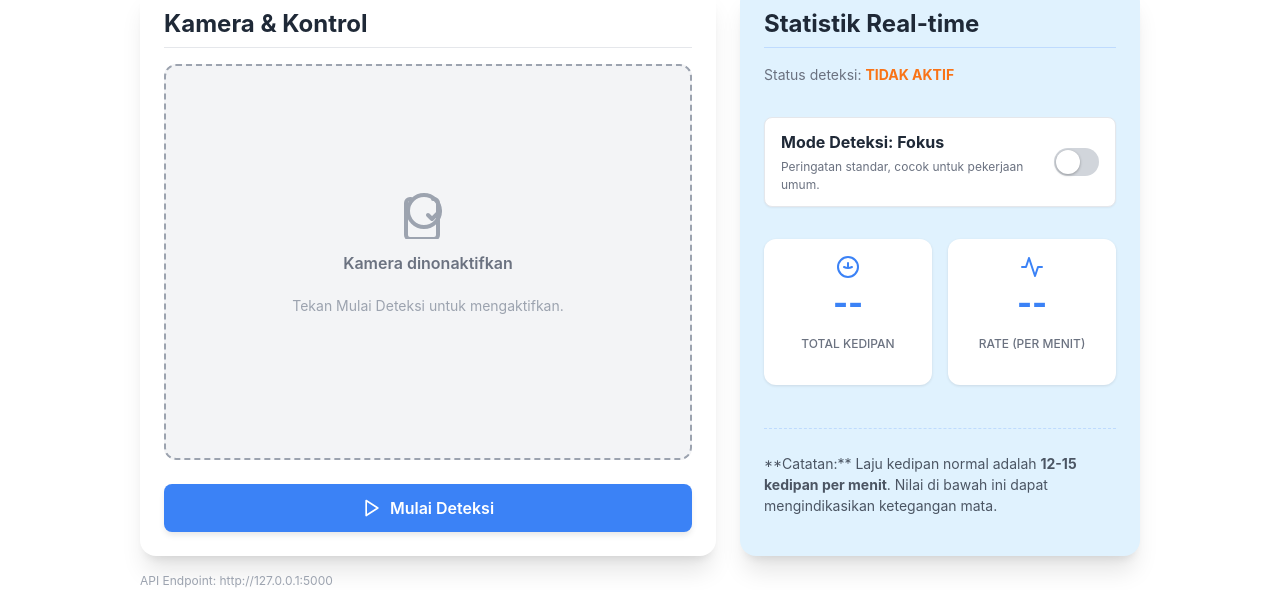
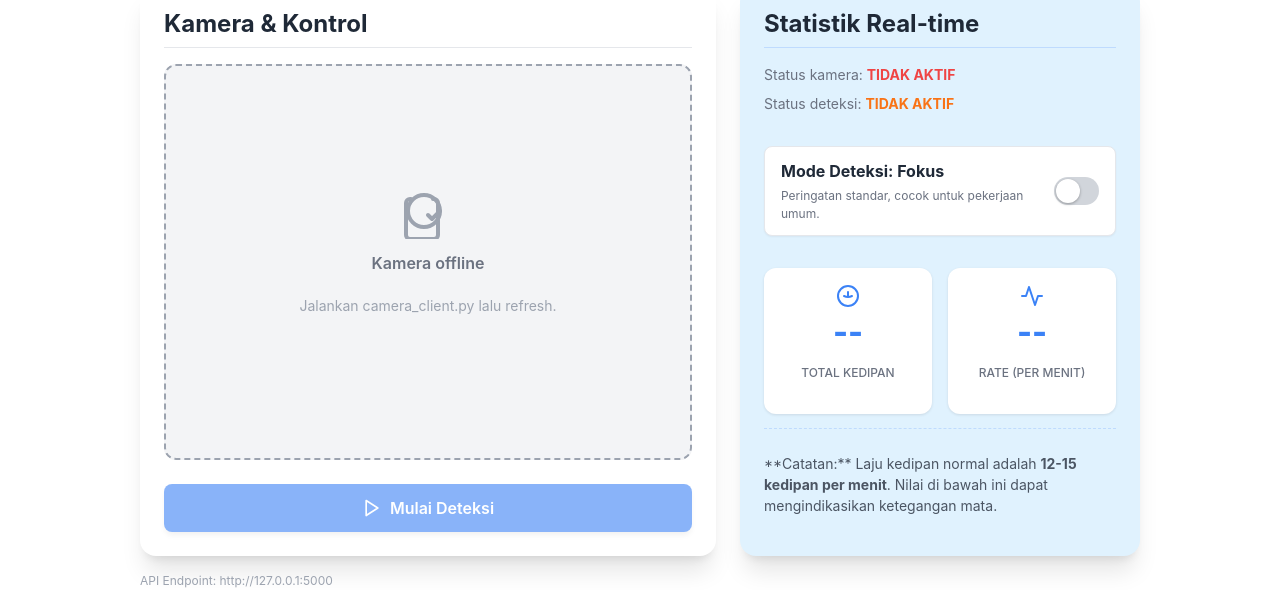
Before and after one commit to naylamutiara03/Smart-Eye, a React (Create React App) app in the folder frontend/: page /detect in a window 1280 px wide. Shown: the part 203-793 px from the top of the page. Built offline with nearby package versions, Linux system fonts and the light colour scheme; no server answers.

Commit message:
Menambah status kamera aktif dan mode deteksi di halaman deteksi

```diff
--- a/frontend/src/pages/Detect.js
+++ b/frontend/src/pages/Detect.js
@@ -96,7 +96,7 @@ const RateIcon = (props) => (
   </svg>
 );
 
-// --- KOMPONEN BARU: MODE TOGGLE SWITCH ---
+// --- Mode Toggle Switch ---
 const ModeToggle = ({ detectionMode, setDetectionMode, isDetecting }) => {
   const isStrict = detectionMode === "strict";
   const color = isStrict ? "#ef4444" : "#10b981"; // Merah untuk Strict, Hijau untuk Fokus
@@ -112,7 +112,7 @@ const ModeToggle = ({ detectionMode, setDetectionMode, isDetecting }) => {
     boxShadow: "0 1px 2px rgba(0,0,0,0.05)",
     marginTop: "1.5rem",
     marginBottom: "1rem",
-    opacity: isDetecting ? 0.6 : 1, // Kurangi opacity jika sedang mendeteksi (agar tidak bisa diubah)
+    opacity: isDetecting ? 0.6 : 1,
     pointerEvents: isDetecting ? "none" : "auto",
   };
 
@@ -141,18 +141,10 @@ const ModeToggle = ({ detectionMode, setDetectionMode, isDetecting }) => {
   return (
     <div style={toggleStyle}>
       <div style={{ display: "flex", flexDirection: "column" }}>
-        <span
-          style={{ fontWeight: "700", color: isStrict ? color : "#1f2937" }}
-        >
+        <span style={{ fontWeight: "700", color: isStrict ? color : "#1f2937" }}>
           Mode Deteksi: {isStrict ? "Strict" : "Fokus"}
         </span>
-        <span
-          style={{
-            fontSize: "0.75rem",
-            color: "#6b7280",
-            marginTop: "0.25rem",
-          }}
-        >
+        <span style={{ fontSize: "0.75rem", color: "#6b7280", marginTop: "0.25rem" }}>
           {isStrict
             ? "Peringatan lebih sensitif dan sering."
             : "Peringatan standar, cocok untuk pekerjaan umum."}
@@ -168,16 +160,15 @@ const ModeToggle = ({ detectionMode, setDetectionMode, isDetecting }) => {
     </div>
   );
 };
-// ---------------------------------------------
 
 function Detect() {
   const [isDetecting, setIsDetecting] = useState(false);
   const [stats, setStats] = useState({ total_blinks: 0, blink_rate: 0 });
   const [warning, setWarning] = useState("");
   const [warningText, setWarningText] = useState("");
+  const warningTextRef = useRef(""); // biar bunyi warning tidak spam
   const [startTime, setStartTime] = useState(null);
   const [showHistoryButton, setShowHistoryButton] = useState(false);
-  // State baru untuk menyimpan gambar stream dari backend
   const [imageSrc, setImageSrc] = useState(null);
 
   const { currentDevice } = useDevice();
@@ -193,6 +184,11 @@ function Detect() {
   const beep = useRef(
     new Audio("https://actions.google.com/sounds/v1/alarms/beep_short.ogg")
   );
+
+  // Status kamera + detectionRunning
+
+  const [isCameraActive, setIsCameraActive] = useState(false);
+  const [detectionRunning, setDetectionRunning] = useState(false);
 
   useEffect(() => {
     document.title = "Detect";
@@ -216,14 +212,36 @@ function Detect() {
 
     return () => {
       window.removeEventListener("resize", handleResize);
-      // Panggil stop tanpa save saat unmount
       if (isDetecting) {
         clearInterval(intervalRef.current);
       }
     };
     // eslint-disable-next-line react-hooks/exhaustive-deps
   }, []);
-  // ---------------------------------------------
+
+  // Cek status kamera (polling 5 detik)
+
+  useEffect(() => {
+    let mounted = true;
+
+    const checkCameraStatus = async () => {
+      try {
+        const res = await axios.get(`${API_URL}/stream/latest`, { timeout: 2000 });
+        const online = res?.data?.status === "online";
+        if (mounted) setIsCameraActive(online);
+      } catch (err) {
+        if (mounted) setIsCameraActive(false);
+      }
+    };
+
+    checkCameraStatus();
+    const camInterval = setInterval(checkCameraStatus, 5000);
+
+    return () => {
+      mounted = false;
+      clearInterval(camInterval);
+    };
+  }, []);
 
   const showNotification = (text) => {
     try {
@@ -240,87 +258,91 @@ function Detect() {
     }
   };
 
-  // --- MODIFIKASI: START DETECTION (POLLING MODE) ---
+  // --- START DETECTION (POLLING MODE) ---
   const startDetection = async () => {
     try {
+      // Cek kamera aktif dulu
+      if (!isCameraActive) {
+        setWarning("⚠️ Kamera offline. Pastikan camera_client.py berjalan.");
+        setWarningText("⚠️ Kamera offline. Pastikan camera_client.py berjalan.");
+        warningTextRef.current = "⚠️ Kamera offline. Pastikan camera_client.py berjalan.";
+        return;
+      }
+
       const {
         data: { session },
       } = await supabase.auth.getSession();
       if (!session) {
         setWarning("Anda harus login untuk memulai deteksi.");
+        setWarningText("Anda harus login untuk memulai deteksi.");
+        warningTextRef.current = "Anda harus login untuk memulai deteksi.";
         return;
       }
 
-      // Mulai state
       setStartTime(new Date().toISOString());
       setIsDetecting(true);
+      setDetectionRunning(true); // Sinkron
       setWarning("");
       setWarningText("");
+      warningTextRef.current = "";
       setImageSrc(null);
 
-      // Interval polling ke backend (bukan akses kamera lokal)
       intervalRef.current = setInterval(async () => {
         try {
-          // Ambil data terbaru dari memori server
           const res = await axios.get(`${API_URL}/stream/latest`);
 
           if (res.data.status === "online") {
             const data = res.data.data;
 
-            // Update Gambar
             setImageSrc(data.image);
 
-            // Update Stats
             setStats({
               total_blinks: data.blink_count ?? 0,
               blink_rate: data.blink_rate ?? 0,
             });
 
-            // Handle Pesan Peringatan dari Backend
             const msg = data.message || "";
             if (msg.includes("⚠️")) {
               setWarning(msg);
-              // Mainkan bunyi hanya sekali per peringatan baru (opsional logic)
-              if (warningText !== msg) {
+
+              if (warningTextRef.current !== msg) {
+                warningTextRef.current = msg;
+                setWarningText(msg);
                 beep.current && beep.current.play().catch(() => {});
                 showNotification(msg);
               }
             } else if (msg.includes("✅")) {
-              // Normal
+              // normal
             } else {
-              if (!warningText.startsWith("✅")) {
+              // clear warning jika bukan warning
+              if (!warningTextRef.current.startsWith("✅")) {
                 setWarning("");
               }
             }
           } else {
-            // Jika offline
-            setWarning(
-              "⚠️ Kamera offline. Pastikan camera_client.py berjalan."
-            );
+            setWarning("⚠️ Kamera offline. Pastikan camera_client.py berjalan.");
           }
         } catch (err) {
           console.error("Error polling stream:", err);
         }
-      }, 100); // Poll setiap 100ms (10 FPS)
+      }, 100);
     } catch (err) {
       console.error("startDetection error:", err);
       setWarning("Gagal memulai sesi: " + (err?.message || err));
     }
   };
 
-  // --- MODIFIKASI: STOP DETECTION ---
+  // --- STOP DETECTION ---
   const stopDetection = async (saveRecord = true) => {
-    // 1. Hentikan interval polling
     if (intervalRef.current) {
       clearInterval(intervalRef.current);
       intervalRef.current = null;
     }
 
-    // 2. Update State UI
     setIsDetecting(false);
-    setImageSrc(null); // Clear gambar
+    setDetectionRunning(false); // Sinkron
+    setImageSrc(null);
 
-    // 3. Ambil User ID dari Session
     let userId = null;
     try {
       const {
@@ -333,10 +355,8 @@ function Detect() {
       console.error("Gagal mendapatkan sesi Supabase:", e);
     }
 
-    // 4. Ambil Device ID (Opsional, jika menggunakan context)
     const deviceId = currentDevice?.id || null;
 
-    // 5. Siapkan Payload Data (Gunakan stats terakhir dari polling)
     const payload = {
       total_blinks: stats.total_blinks,
       blink_rate: stats.blink_rate,
@@ -347,16 +367,9 @@ function Detect() {
       detection_mode: detectionMode,
     };
 
-    // 6. Reset Statistik Lokal
     setStats({ total_blinks: 0, blink_rate: 0 });
 
-    // 7. Kirim Data ke Backend untuk disimpan
     if (saveRecord && payload.user_id) {
-      if (!deviceId) {
-        // Warning opsional jika device belum dipilih, tapi tetap simpan
-        // setWarning("⚠️ Perangkat tidak dipilih...");
-      }
-
       try {
         const res = await axios.post(`${API_URL}/stop_detection`, payload, {
           timeout: 8000,
@@ -384,18 +397,18 @@ function Detect() {
 
         setWarning(`${successMessage}${historyButtonHtml}`);
         setWarningText(successMessage);
+        warningTextRef.current = successMessage;
         setShowHistoryButton(true);
       } catch (err) {
         console.error("Error stopping detection:", err);
         setWarning(
-          `Error saat menghentikan sesi: ${
-            err?.message || err
-          }. Data mungkin tidak tersimpan.`
+          `Error saat menghentikan sesi: ${err?.message || err}. Data mungkin tidak tersimpan.`
         );
       }
     } else {
       setWarning("");
       setWarningText("");
+      warningTextRef.current = "";
       setShowHistoryButton(false);
 
       if (saveRecord && !payload.user_id) {
@@ -404,13 +417,13 @@ function Detect() {
     }
   };
 
-  // --- Styles (diperbarui untuk menggunakan isMobileView) ---
+  // --- Styles ---
   const primaryColor = "#3b82f6";
   const secondaryBg = "#e0f2fe";
   const mainContainerStyle = {
     fontFamily: "Inter, sans-serif",
     minHeight: "100vh",
-    backgroundColor: "#fffff",
+    backgroundColor: "#ffffff",
     padding: "2rem 1rem",
     width: "100%",
     display: "flex",
@@ -418,7 +431,6 @@ function Detect() {
     alignItems: "flex-start",
   };
 
-  // LOGIC RESPONSIVITAS DI SINI:
   const contentWrapperStyle = {
     display: "flex",
     flexDirection: isMobileView ? "column" : "row",
@@ -469,7 +481,6 @@ function Detect() {
     height: "auto",
     aspectRatio: "4 / 3",
     objectFit: "cover",
-    // transform: "scaleX(-1)", // Mirror tidak diperlukan jika gambar dari backend sudah benar
     borderRadius: "0.75rem",
     backgroundColor: "#374151",
   };
@@ -505,22 +516,20 @@ function Detect() {
     ...buttonBaseStyle,
     backgroundColor: primaryColor,
     color: "white",
+    opacity: !isCameraActive ? 0.6 : 1,
   };
+
   const stopButtonStyle = {
     ...buttonBaseStyle,
     backgroundColor: "#ef4444",
     color: "white",
   };
-  // ---------------------------------------------
 
   return (
     <div className="page-content">
       <div className="container mb-5">
         <div style={mainContainerStyle}>
           <div className="flex flex-col items-center w-full">
-            {/* ========================================================== */}
-            {/* >>> PERUBAHAN BARU: Tambahkan Judul di atas Card <<< */}
-            {/* ========================================================== */}
             <h1
               style={{
                 fontSize: isMobileView ? "2rem" : "2.5rem",
@@ -532,7 +541,6 @@ function Detect() {
             >
               Detect Your Eyes 👁️
             </h1>
-            {/* ========================================================== */}
 
             <div style={contentWrapperStyle}>
               {/* Panel Kiri: Kamera & Kontrol */}
@@ -556,22 +564,17 @@ function Detect() {
                     marginBottom: "1.5rem",
                     borderRadius: "0.75rem",
                     overflow: "hidden",
-                    minHeight: "300px", // Tambahan agar tidak collapse
+                    minHeight: "300px",
                     backgroundColor: "#f3f4f6",
                   }}
                 >
-                  {/* MODIFIKASI: Menggunakan IMG tag untuk stream dari backend */}
                   {isDetecting && imageSrc ? (
                     <img
                       src={imageSrc}
                       alt="Live Stream"
-                      style={{
-                        ...videoStyle,
-                        display: "block",
-                      }}
+                      style={{ ...videoStyle, display: "block" }}
                     />
                   ) : (
-                    // Placeholder saat kamera mati atau stream belum masuk
                     <div style={videoPlaceholderStyle}>
                       <CameraIcon
                         style={{
@@ -590,7 +593,9 @@ function Detect() {
                       >
                         {isDetecting
                           ? "Menunggu koneksi kamera..."
-                          : "Kamera dinonaktifkan"}
+                          : isCameraActive
+                          ? "Kamera siap"
+                          : "Kamera offline"}
                       </p>
                       <p
                         style={{
@@ -601,35 +606,34 @@ function Detect() {
                       >
                         {isDetecting
                           ? "Pastikan camera_client.py berjalan"
-                          : "Tekan Mulai Deteksi untuk mengaktifkan."}
+                          : isCameraActive
+                          ? "Tekan Mulai Deteksi untuk memulai."
+                          : "Jalankan camera_client.py lalu refresh."}
                       </p>
                     </div>
                   )}
                 </div>
 
-                <div
-                  style={{
-                    display: "flex",
-                    flexDirection: "column",
-                    gap: "1rem",
-                  }}
-                >
+                <div style={{ display: "flex", flexDirection: "column", gap: "1rem" }}>
                   {!isDetecting ? (
                     <button
                       onClick={startDetection}
                       style={startButtonStyle}
-                      onMouseEnter={(e) =>
-                        (e.currentTarget.style.backgroundColor = "#2563eb")
-                      }
-                      onMouseLeave={(e) =>
-                        (e.currentTarget.style.backgroundColor = primaryColor)
-                      }
-                      onMouseDown={(e) =>
-                        (e.currentTarget.style.transform = "scale(0.99)")
-                      }
-                      onMouseUp={(e) =>
-                        (e.currentTarget.style.transform = "scale(1)")
-                      }
+                      disabled={!isCameraActive || detectionRunning}
+                      onMouseEnter={(e) => {
+                        if (!e.currentTarget.disabled)
+                          e.currentTarget.style.backgroundColor = "#2563eb";
+                      }}
+                      onMouseLeave={(e) => {
+                        e.currentTarget.style.backgroundColor = primaryColor;
+                      }}
+                      onMouseDown={(e) => {
+                        if (!e.currentTarget.disabled)
+                          e.currentTarget.style.transform = "scale(0.99)";
+                      }}
+                      onMouseUp={(e) => {
+                        e.currentTarget.style.transform = "scale(1)";
+                      }}
                     >
                       <PlayIcon
                         style={{
@@ -638,7 +642,7 @@ function Detect() {
                           marginRight: "0.5rem",
                         }}
                       />
-                      Mulai Deteksi
+                      {detectionRunning ? "Deteksi Berjalan..." : "Mulai Deteksi"}
                     </button>
                   ) : (
                     <button
@@ -653,9 +657,7 @@ function Detect() {
                       onMouseDown={(e) =>
                         (e.currentTarget.style.transform = "scale(0.99)")
                       }
-                      onMouseUp={(e) =>
-                        (e.currentTarget.style.transform = "scale(1)")
-                      }
+                      onMouseUp={(e) => (e.currentTarget.style.transform = "scale(1)")}
                     >
                       <StopIcon
                         style={{
@@ -669,7 +671,6 @@ function Detect() {
                   )}
                 </div>
 
-                {/* Warning / Notification Area */}
                 {(warning || warningText) && (
                   <div
                     style={{
@@ -747,32 +748,30 @@ function Detect() {
                   Statistik Real-time
                 </h2>
 
-                <p
-                  style={{
-                    color: "#6b7280",
-                    fontSize: "0.875rem",
-                    marginBottom: "0.5rem",
-                  }}
-                >
-                  Status deteksi:{" "}
-                  {isDetecting ? (
-                    <span style={{ color: "#10b981", fontWeight: "bold" }}>
-                      AKTIF
-                    </span>
+                {/* ✅ TAMBAHAN: Status Kamera */}
+                <p style={{ color: "#6b7280", fontSize: "0.875rem", marginBottom: "0.5rem" }}>
+                  Status kamera:{" "}
+                  {isCameraActive ? (
+                    <span style={{ color: "#10b981", fontWeight: "bold" }}>AKTIF</span>
                   ) : (
-                    <span style={{ color: "#f97316", fontWeight: "bold" }}>
-                      TIDAK AKTIF
-                    </span>
+                    <span style={{ color: "#ef4444", fontWeight: "bold" }}>TIDAK AKTIF</span>
                   )}
                 </p>
 
-                {/* --- KOMPONEN MODE TOGGLE BARU DI SINI --- */}
+                <p style={{ color: "#6b7280", fontSize: "0.875rem", marginBottom: "0.5rem" }}>
+                  Status deteksi:{" "}
+                  {isDetecting ? (
+                    <span style={{ color: "#10b981", fontWeight: "bold" }}>AKTIF</span>
+                  ) : (
+                    <span style={{ color: "#f97316", fontWeight: "bold" }}>TIDAK AKTIF</span>
+                  )}
+                </p>
+
                 <ModeToggle
                   detectionMode={detectionMode}
                   setDetectionMode={setDetectionMode}
                   isDetecting={isDetecting}
                 />
-                {/* ------------------------------------------- */}
 
                 <div style={statsGridStyle}>
                   <div style={statItemStyle}>
@@ -856,13 +855,7 @@ function Detect() {
               </div>
             </div>
 
-            <p
-              style={{
-                marginTop: "1rem",
-                fontSize: "0.75rem",
-                color: "#9ca3af",
-              }}
-            >
+            <p style={{ marginTop: "1rem", fontSize: "0.75rem", color: "#9ca3af" }}>
               API Endpoint: {API_URL}
             </p>
           </div>
```
